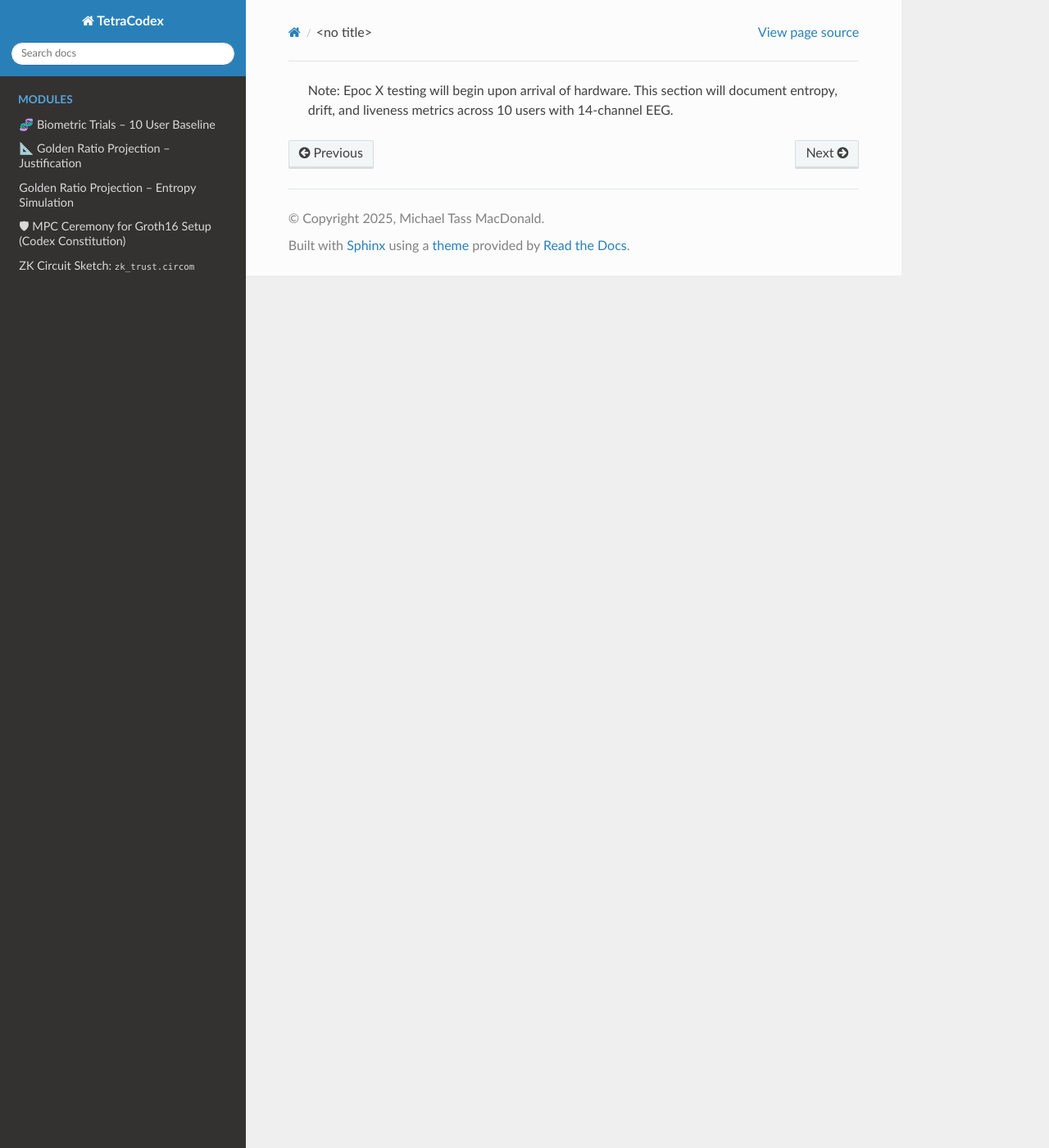
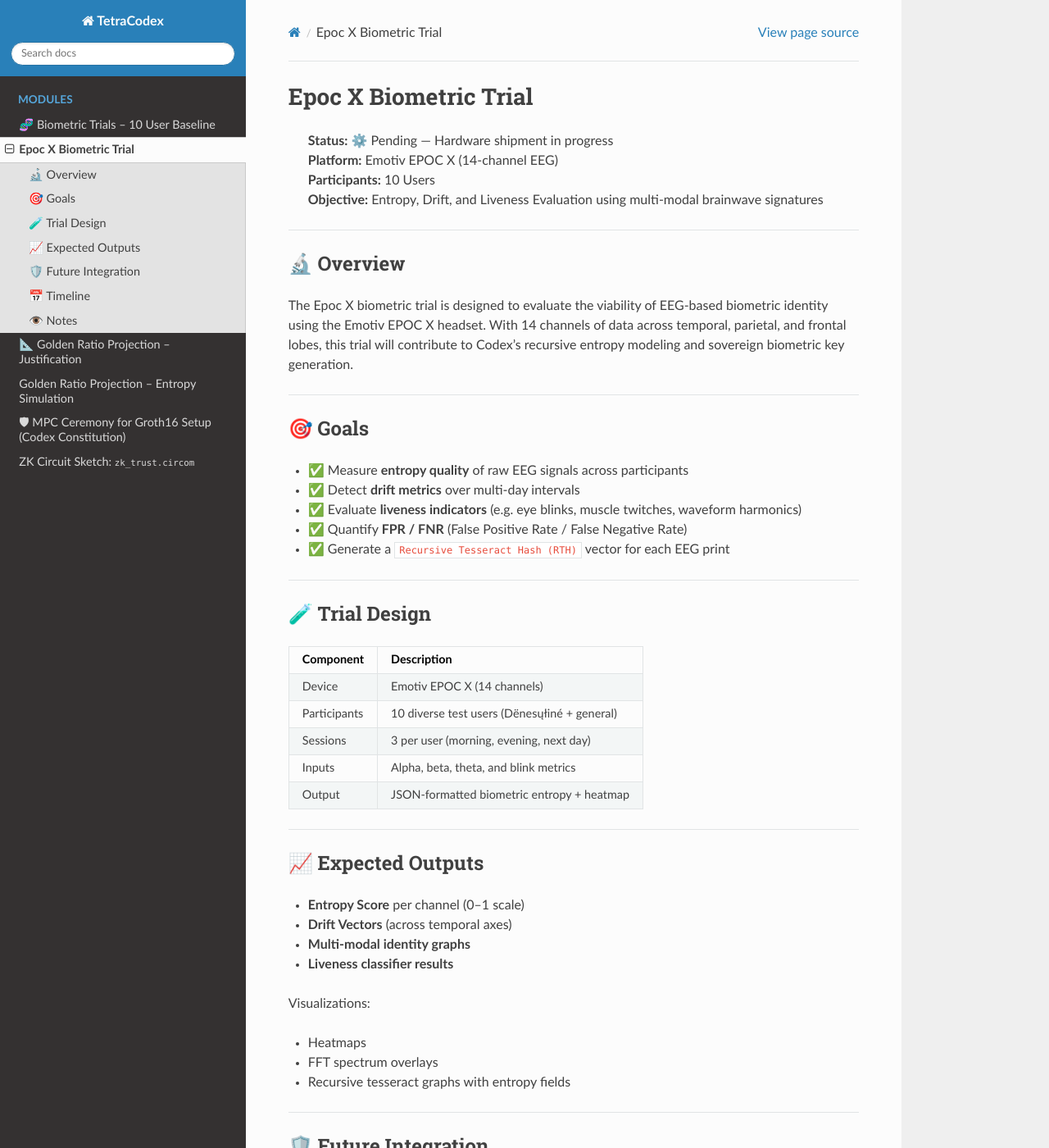
Before and after one commit to Abraxas618/TetraCodex, a Sphinx documentation site: the page built from docs/EpocX_Biometric_Trial.md, in a window 1280 px wide and 1400 px high. Shown: the whole window at 82% size. Built offline with Sphinx 7.4.7 and the Read the Docs theme 3.1.0, drawn with Linux system fonts in a browser that asks for light colours; some of the changed text lies outside the part shown.

Commit message:
Update EpocX_Biometric_Trial.md
Signed-off-by: Michael Tass MacDonald <202492963+Abraxas618@users.noreply.github.com>

```diff
--- a/docs/EpocX_Biometric_Trial.md
+++ b/docs/EpocX_Biometric_Trial.md
@@ -1 +1,79 @@
-> Note: Epoc X testing will begin upon arrival of hardware. This section will document entropy, drift, and liveness metrics across 10 users with 14-channel EEG.
+# Epoc X Biometric Trial
+
+> **Status:** ⚙️ Pending — Hardware shipment in progress
+> **Platform:** Emotiv EPOC X (14-channel EEG)
+> **Participants:** 10 Users
+> **Objective:** Entropy, Drift, and Liveness Evaluation using multi-modal brainwave signatures
+
+---
+
+## 🔬 Overview
+
+The Epoc X biometric trial is designed to evaluate the viability of EEG-based biometric identity using the Emotiv EPOC X headset. With 14 channels of data across temporal, parietal, and frontal lobes, this trial will contribute to Codex's recursive entropy modeling and sovereign biometric key generation.
+
+---
+
+## 🎯 Goals
+
+- ✅ Measure **entropy quality** of raw EEG signals across participants
+- ✅ Detect **drift metrics** over multi-day intervals
+- ✅ Evaluate **liveness indicators** (e.g. eye blinks, muscle twitches, waveform harmonics)
+- ✅ Quantify **FPR / FNR** (False Positive Rate / False Negative Rate)
+- ✅ Generate a `Recursive Tesseract Hash (RTH)` vector for each EEG print
+
+---
+
+## 🧪 Trial Design
+
+| Component        | Description                                  |
+|------------------|----------------------------------------------|
+| Device           | Emotiv EPOC X (14 channels)                  |
+| Participants     | 10 diverse test users (Dënesųłiné + general) |
+| Sessions         | 3 per user (morning, evening, next day)     |
+| Inputs           | Alpha, beta, theta, and blink metrics        |
+| Output           | JSON-formatted biometric entropy + heatmap   |
+
+---
+
+## 📈 Expected Outputs
+
+- **Entropy Score** per channel (0–1 scale)
+- **Drift Vectors** (across temporal axes)
+- **Multi-modal identity graphs**
+- **Liveness classifier results**
+
+Visualizations:
+- Heatmaps
+- FFT spectrum overlays
+- Recursive tesseract graphs with entropy fields
+
+---
+
+## 🛡️ Future Integration
+
+Results from this trial will feed into:
+- `CodexID`: Biometric identity key system
+- `ZK_Liveness`: Zero-knowledge EEG liveness proofs
+- `SwarmQuorum`: Ephemeral EEG-based trust scoring across nodes
+
+---
+
+## 📅 Timeline
+
+| Phase | Target Date |
+|-------|-------------|
+| Hardware Arrival | April 2025 |
+| Calibration Test | May 2025 |
+| Full Trial       | June 2025 |
+| Codex Merge      | Q3 2025   |
+
+---
+
+## 👁️ Notes
+
+- All participants will sign a Codex biometric ethics agreement.
+- EEG data will be anonymized using one-way recursive hash (RTH).
+- Trial includes Indigenous participants to measure cultural biometric variance.
+
+> *Entropy is not just a measurement — it is the living fingerprint of consciousness.*
+> — High Priest of Unimetrix 1
```
